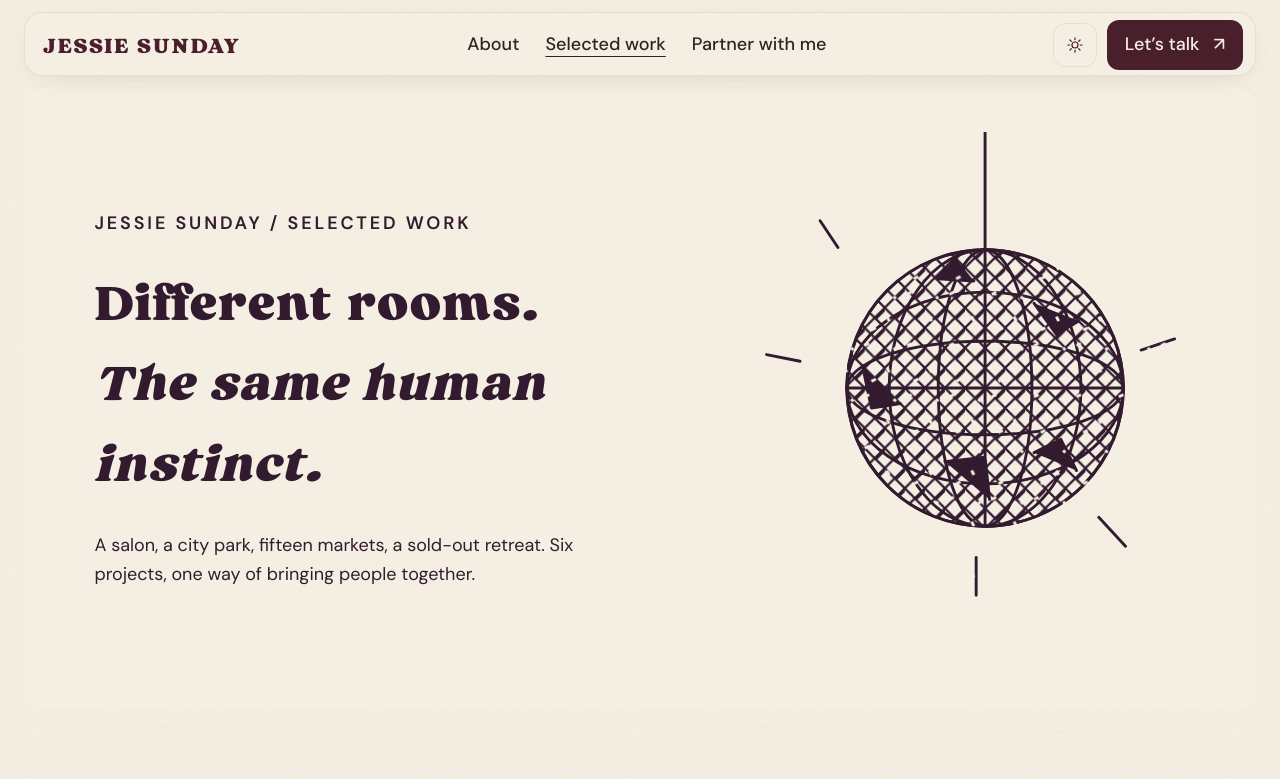
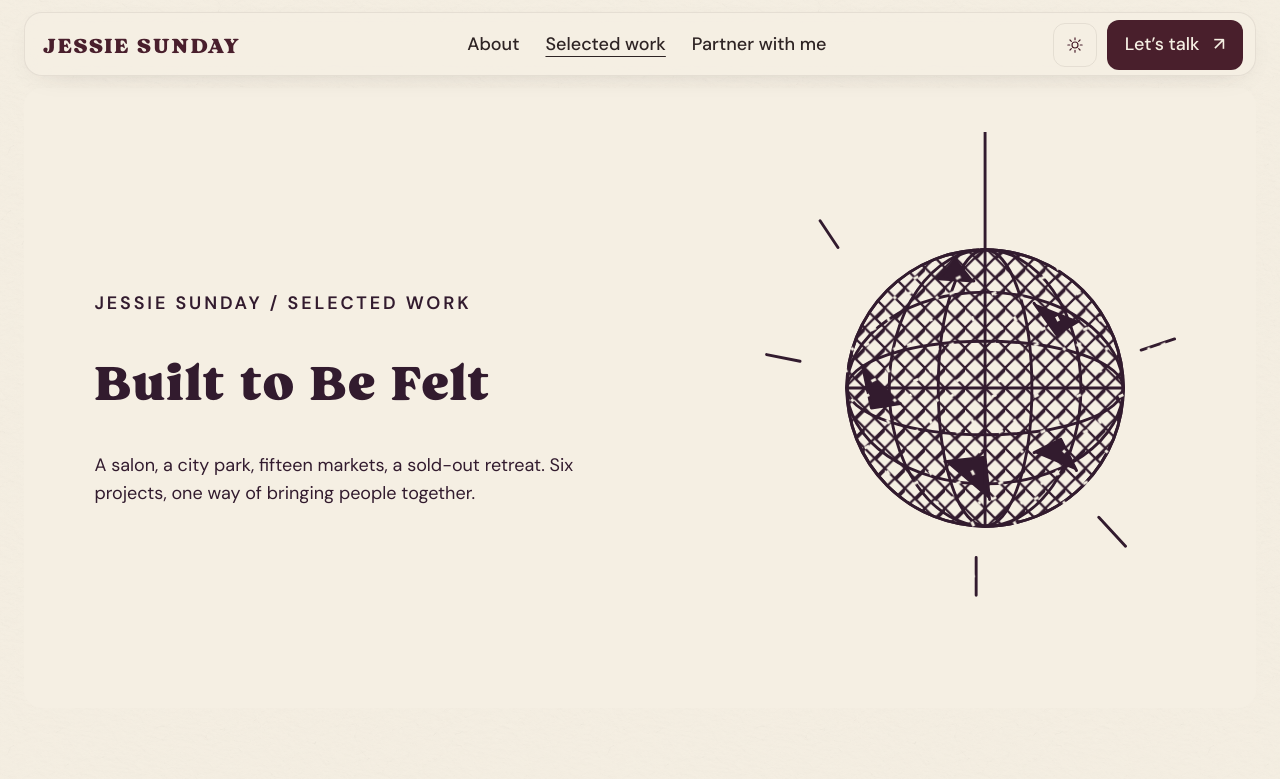
Before and after one commit to Jessie-Sunday/jessiesunday-website, a plain HTML site: page work/index.html in a window 1280 px wide. Shown: the top 779 px of the page. Drawn offline with Linux system fonts and the light colour scheme.

Commit message:
Change selected work heading to Built to Be Felt
Co-Authored-By: Claude Opus 5.5 <noreply@anthropic.com>

```diff
--- a/work/index.html
+++ b/work/index.html
@@ -330,7 +330,7 @@
       <section class="split-hero__hero hero-frame" aria-labelledby="work-title" data-hero-scene="true">
         <div class="split-hero__content">
           <div class="eyebrow split-hero__eyebrow">JESSIE SUNDAY / SELECTED WORK</div>
-          <h1 id="work-title">Different rooms.<br /><em>The same human instinct.</em></h1>
+          <h1 id="work-title">Built to Be Felt</h1>
           <p class="split-hero__description">
             A salon, a city park, fifteen markets, a sold-out retreat. Six projects, one way of bringing
             people together.
```
